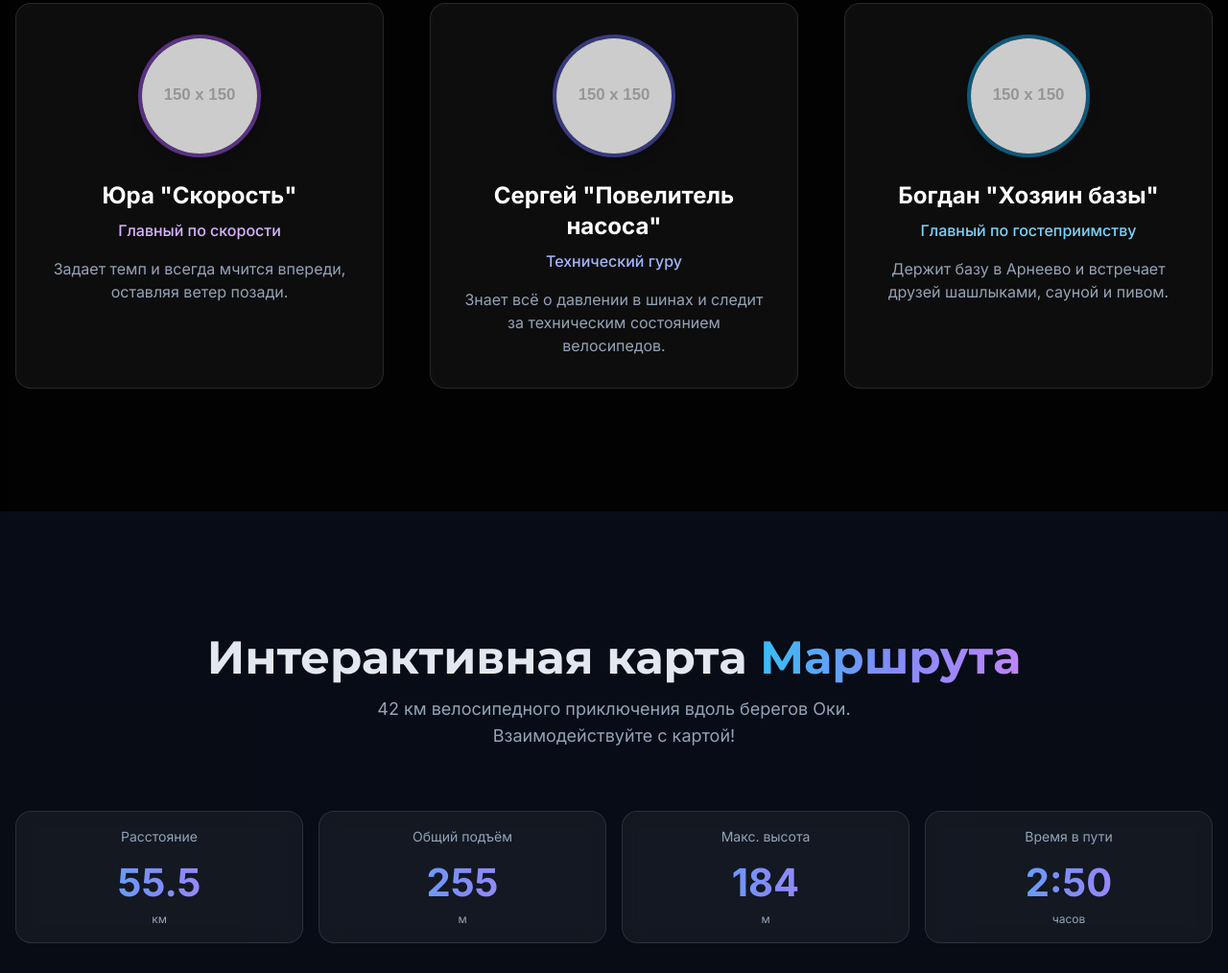
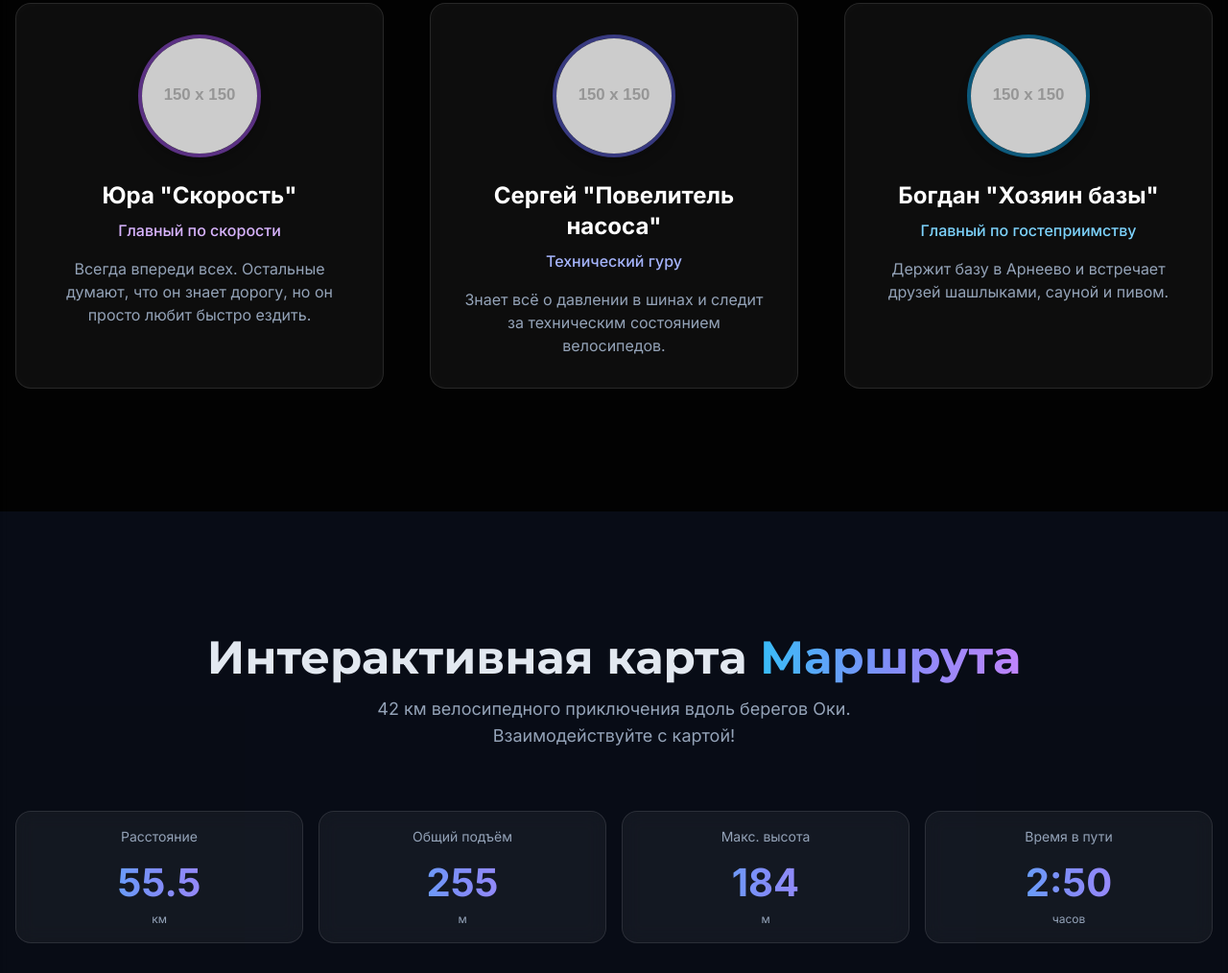
Before and after one commit to Username960528/oka-bicycle, a plain HTML site: page index.html in a window 1280 px wide. Shown: the part 1081-2095 px from the top of the page at 96% size. Drawn offline with nearby package versions, Linux system fonts and the light colour scheme; placeholder pictures from the web are drawn by us; animation ran at ten frames a second.

Commit message:
Обновил описание Юры "Скорость" в index.html для уточнения его характеристик

```diff
--- a/index.html
+++ b/index.html
@@ -243,7 +243,7 @@
                             <img src="https://placehold.co/150x150/0a0a0a/c084fc?text=Ю" alt="Фото Юры" class="w-32 h-32 rounded-full mx-auto mb-6 border-4 border-purple-500/50 shadow-lg">
                             <h3 class="text-2xl font-bold text-white">Юра "Скорость"</h3>
                             <p class="mt-2 text-purple-300 font-medium">Главный по скорости</p>
-                            <p class="mt-4 text-slate-400">Задает темп и всегда мчится впереди, оставляя ветер позади.</p>
+                            <p class="mt-4 text-slate-400">Всегда впереди всех. Остальные думают, что он знает дорогу, но он просто любит быстро ездить.</p>
                         </div>
                         <div class="glassmorphism-card p-8 text-center reveal" style="transition-delay: 0.2s;">
                             <img src="https://placehold.co/150x150/0a0a0a/818cf8?text=С" alt="Фото Сергея" class="w-32 h-32 rounded-full mx-auto mb-6 border-4 border-indigo-500/50 shadow-lg">
```
